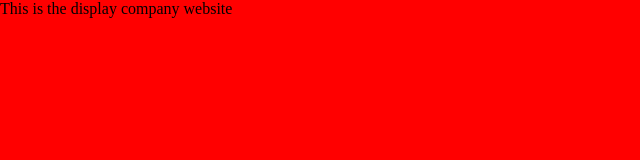
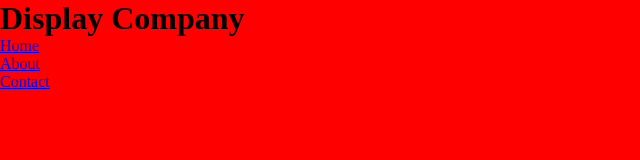
Before and after one commit to Mvcampbell3/facomp, a plain HTML site: page index.html in a window 1280 px wide. Shown: the whole page, without its empty margins (0-640 px from the left). Drawn offline with Linux system fonts and the light colour scheme.

Commit message:
about page link

```diff
--- a/index.html
+++ b/index.html
@@ -8,7 +8,23 @@
   <link rel="stylesheet" href="/assets/css/style.css">
 </head>
 <body>
-  This is the display company website
-  <script src="assets/js/main.js"></script>
+  <header>
+    <h1>Display Company</h1>
+    <nav>
+      <ul>
+        <li>
+          <a href="/">Home</a>
+        </li>
+        <li>
+          <a href="/about">About</a>
+        </li>
+        <li>
+          <a href="/contact">Contact</a>
+        </li>
+      </ul>
+    </nav>
+  </header>
+
+  <script src="/assets/js/main.js"></script>
 </body>
 </html>
```
Also changed, not shown: about.html (added, +12 -0 lines).
